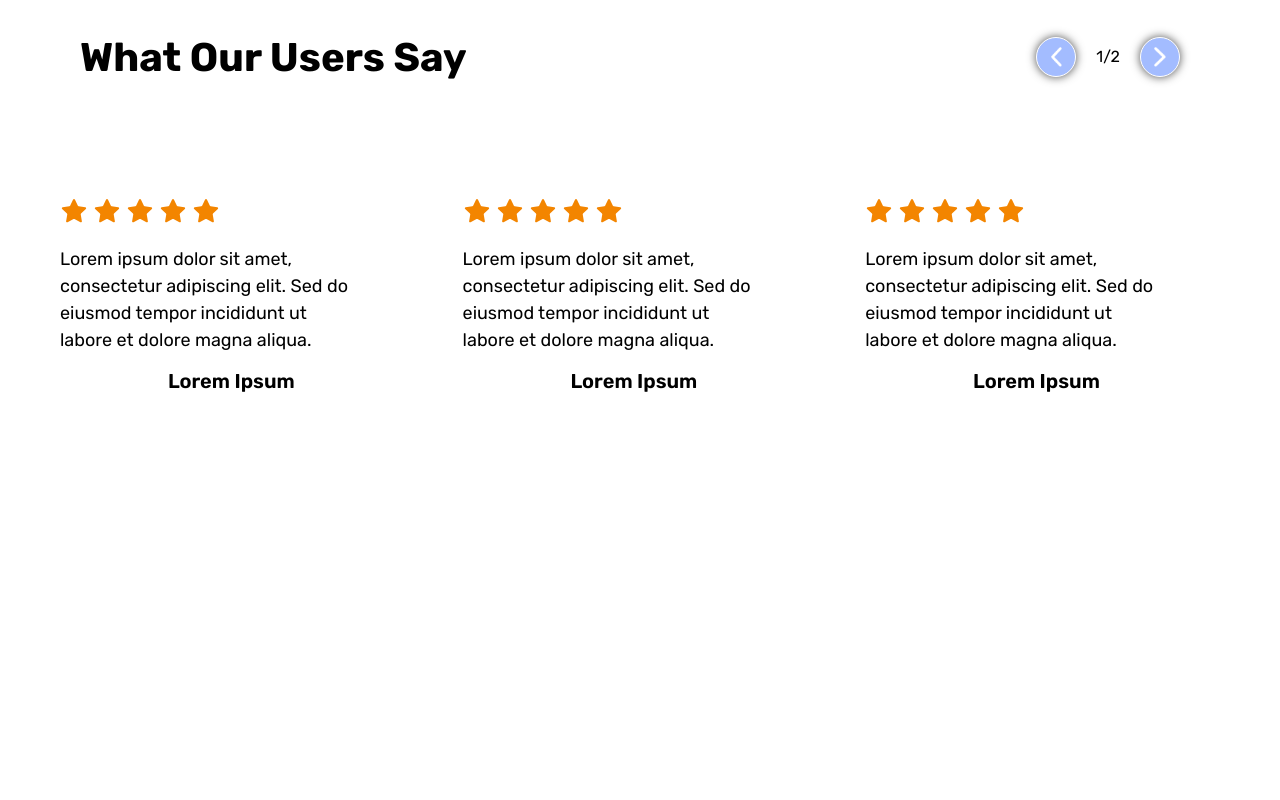
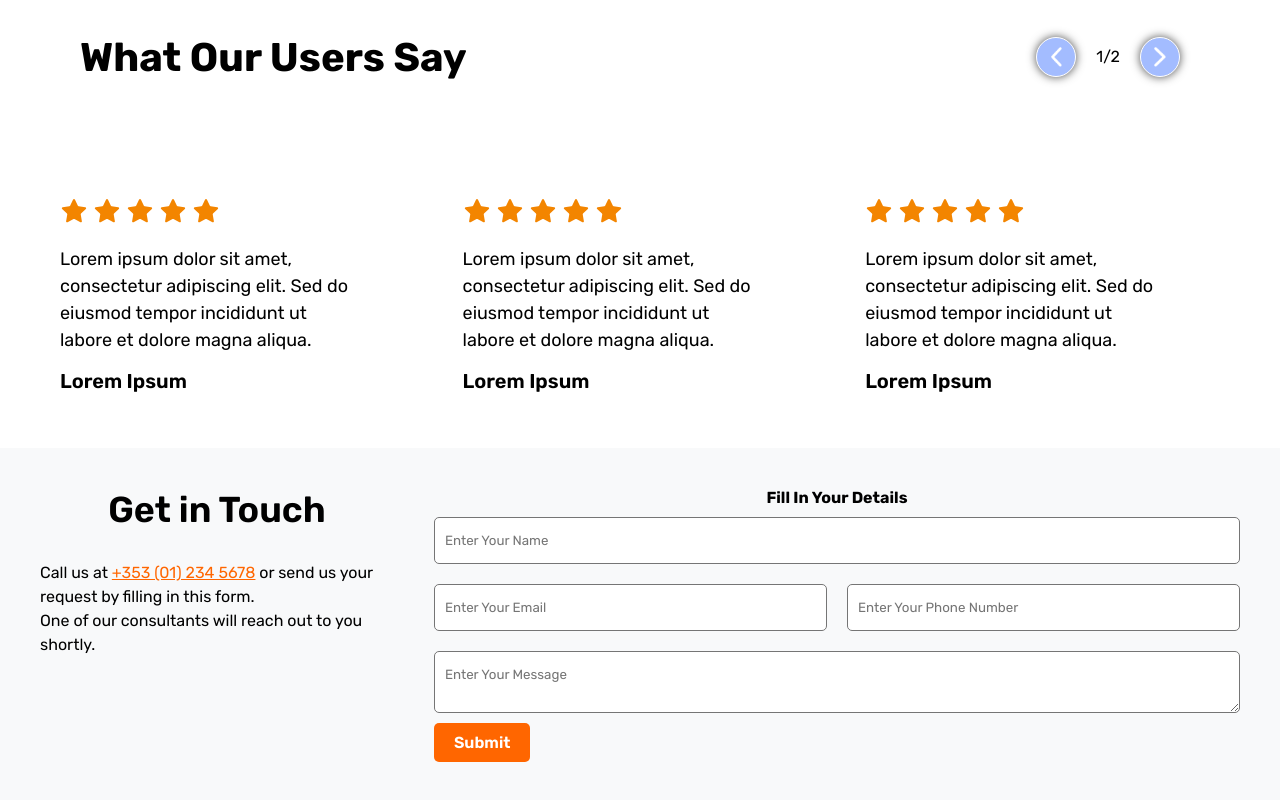
Before and after one commit to TartejBrothers/Poolbeg-Immigration, a React (Create React App) app: page / in a window 1280 px wide. Shown: the part 1095-1895 px from the top of the page. Before the commit the page ends 1543 px from the top, so only its background shows below. Built offline with nearby package versions, Linux system fonts and the light colour scheme.

Commit message:
Added: Contact Form

```diff
--- /dev/null
+++ b/src/components/contactform.jsx
@@ -0,0 +1,40 @@
+import React from "react";
+import "../styles/contactform.css";
+export default function ContactForm() {
+  return (
+    <div className="contactform">
+      <div className="contactformleft">
+        <h2>Get in Touch</h2>
+        <p>
+          Call us at{" "}
+          <font className="contacttextorange">+353 (01) 234 5678</font> or send
+          us your request by filling in this form.
+          <br />
+          One of our consultants will reach out to you shortly.
+        </p>
+      </div>
+      <div className="contactformright">
+        <h4>Fill In Your Details</h4>
+        <form>
+          <input
+            type="text"
+            placeholder="Enter Your Name"
+            name="name"
+            required
+          />
+          <div className="inputdivhalf">
+            <input type="email" placeholder="Enter Your Email" required />
+
+            <input
+              type="number"
+              placeholder="Enter Your Phone Number"
+              required
+            />
+          </div>
+          <textarea placeholder="Enter Your Message" required></textarea>
+          <button>Submit</button>
+        </form>
+      </div>
+    </div>
+  );
+}
--- a/src/pages/home.jsx
+++ b/src/pages/home.jsx
@@ -6,6 +6,7 @@ import employeehome from "../images/icons/employeehome.png";
 import casestudyhome from "../images/icons/casestudyhome.png";
 import userhome from "../images/icons/userhome.png";
 import Testimonial from "../components/testimonial";
+import ContactForm from "../components/contactform";
 export default function Home() {
   return (
     <div className="home">
@@ -77,6 +78,7 @@ export default function Home() {
         </div>
       </div>
       <Testimonial />
+      <ContactForm />
     </div>
   );
 }
--- /dev/null
+++ b/src/styles/contactform.css
@@ -0,0 +1,52 @@
+.contactform {
+  display: flex;
+  gap: 40px;
+  justify-content: space-around;
+  background-color: #f8f9fa;
+  padding: 40px;
+}
+.contactformleft {
+  width: 30%;
+  max-width: 400px;
+}
+.contactformleft p {
+  text-align: left;
+}
+
+.contactformright {
+  width: calc(70% - 20px);
+  max-width: 1000px;
+}
+.contacttextorange {
+  color: #ff6600;
+  text-decoration: underline;
+}
+
+.contactformright form {
+  display: flex;
+  flex-wrap: wrap;
+}
+.contactformright form input,
+.contactformright form textarea {
+  width: calc(100%);
+  margin: 10px 0px;
+  border-radius: 5px;
+  border: 1px solid #757575;
+  padding: 15px 10px;
+}
+.inputdivhalf {
+  display: flex;
+  width: 100%;
+  gap: 20px;
+}
+
+.contactformright form button {
+  background-color: #ff6600;
+  color: white;
+  border: none;
+  padding: 10px 20px;
+  font-size: 16px;
+  font-weight: 600;
+  border-radius: 5px;
+  cursor: pointer;
+}
--- a/src/styles/testimonial.css
+++ b/src/styles/testimonial.css
@@ -133,6 +133,7 @@
   font-weight: 600;
   color: #000000;
   margin-top: 5px;
+  text-align: left;
   margin-bottom: 5px;
 }
 
```
Also changed, not shown: src/components/trial.jsx (deleted, +0 -11 lines).
